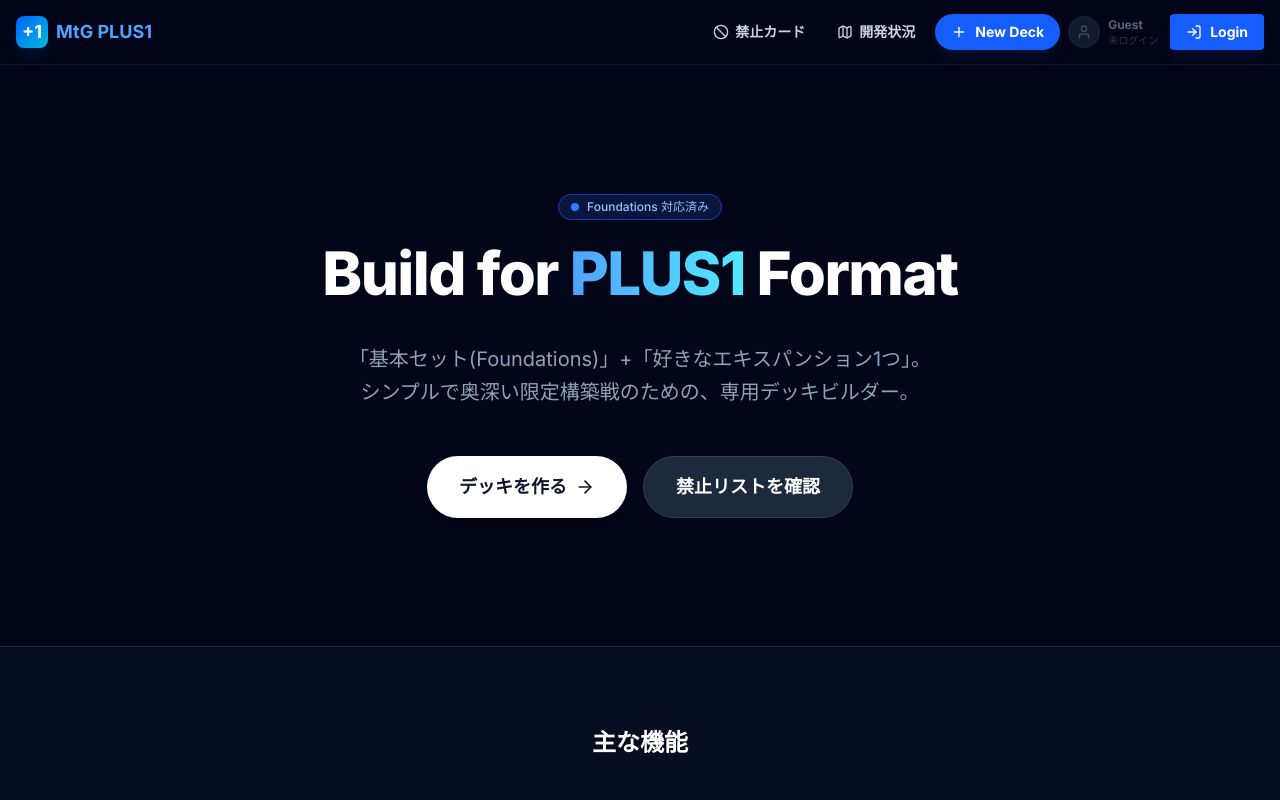
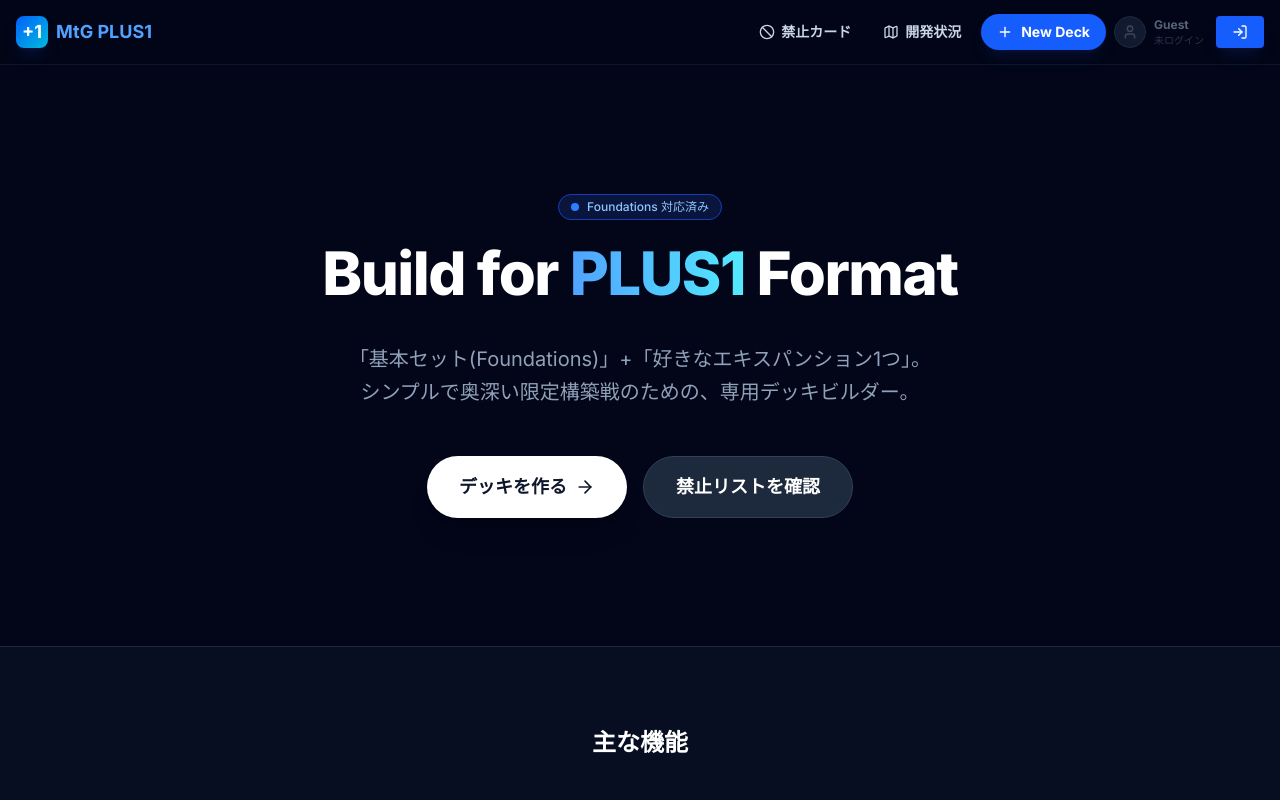
Before and after one commit to 0219angry/Plus1DeckBuilder, a Next.js app in the folder mtg-plus1-builder/: page / in a window 1280 px wide. Shown: the top 800 px of the page. Built offline with nearby package versions, Linux system fonts and the light colour scheme; no server answers.

Commit message:
「Login」の文字を削除

```diff
--- a/mtg-plus1-builder/components/UserMenu.tsx
+++ b/mtg-plus1-builder/components/UserMenu.tsx
@@ -84,7 +84,6 @@ export default function UserMenu() {
           className="flex items-center gap-2 px-4 py-2 bg-blue-600 hover:bg-blue-500 text-white rounded font-bold text-sm transition-all shadow-lg shadow-blue-900/20 hover:scale-105 active:scale-95"
         >
           <LogIn size={16} />
-          <span>Login</span>
         </button>
       </div>
     );
```
